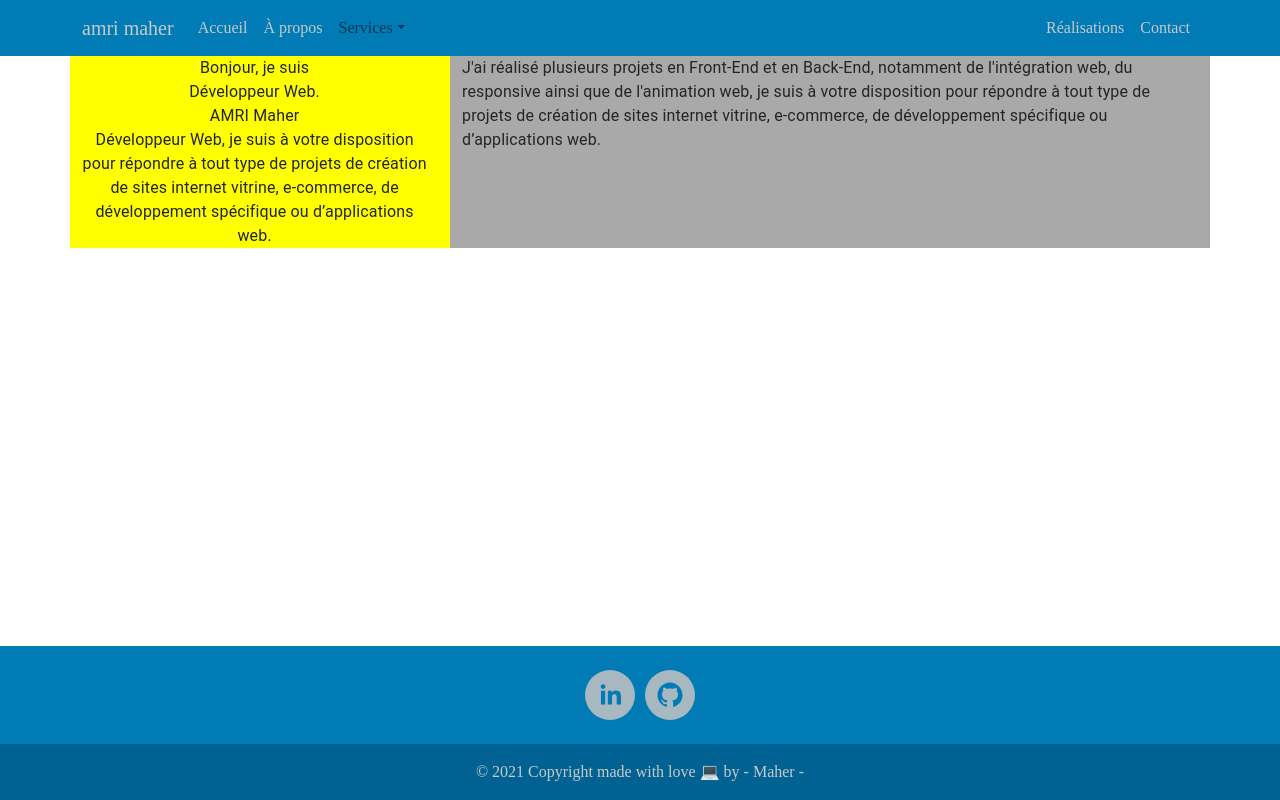
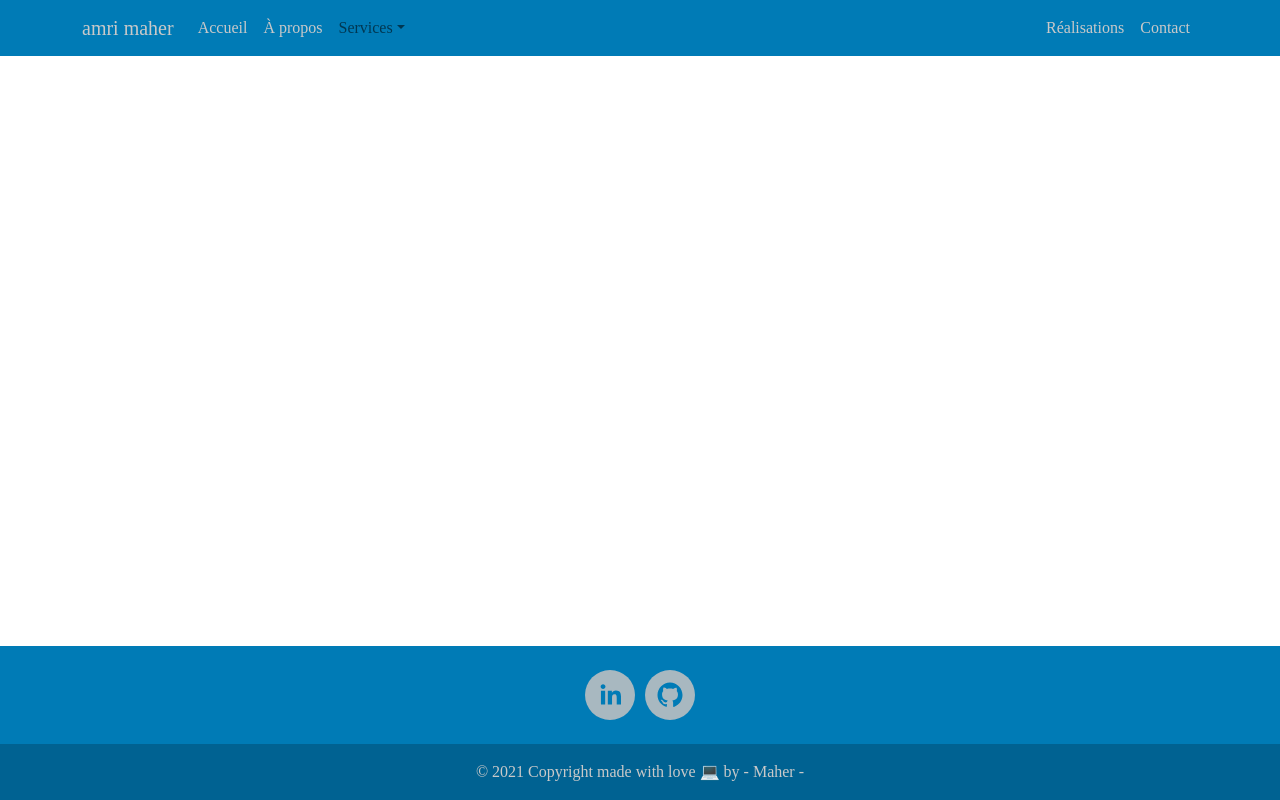
Before and after one commit to amri-coder/siteperso, a React (Create React App) app: page / in a window 1280 px wide. Built offline with nearby package versions, Linux system fonts and the light colour scheme; a web font is replaced by a local one.

Commit message:
projet perso

```diff
--- a/src/components/Accueil/Accueil.css
+++ b/src/components/Accueil/Accueil.css
@@ -3,16 +3,3 @@
 
 
 }
-.accueil .col1 {
-    background-color: yellow;
-    justify-content: space-between;
-    padding-right: 2%;
-    text-align: center;
-
-
-
-}
-.accueil .col2 {
-    background-color: darkgrey;
-
-}
--- a/src/components/Accueil/Accueil.jsx
+++ b/src/components/Accueil/Accueil.jsx
@@ -1,8 +1,6 @@
 import React from 'react';
 import './Accueil.css';
-import {Container, Row, Col} from 'react-bootstrap';
-import Typography from '@mui/material/Typography';
-
+import {Container} from 'react-bootstrap';
 
 
 function Accueil (){
@@ -12,39 +10,6 @@ function Accueil (){
 
             <Container>
 
-                <Row className="acc">
-
-                    <Col sm={4} className="col1">
-
-                        <Typography>
-                        Bonjour, je suis
-                        </Typography>
-
-                        <Typography>
-                        Développeur Web.
-                        </Typography>
-
-                        <Typography>
-                        AMRI Maher
-                        </Typography>
-
-                        <Typography>
-                        Développeur Web, je suis à votre disposition pour répondre à tout type de projets de création de sites internet vitrine, e-commerce, de développement spécifique ou d’applications web.
-                        </Typography>
-
-
-                    </Col>
-
-                    <Col sm={8} className="col2">
-
-                        <Typography variant='body1'>
-                            J'ai réalisé plusieurs projets en Front-End et en Back-End, notamment de l'intégration web, du responsive ainsi que de l'animation web,  je suis à votre disposition pour répondre à tout type de projets de création de sites internet vitrine, e-commerce, de développement spécifique ou d’applications web.
-                        </Typography>
-
-                    </Col>
-
-                </Row>
-
             </Container>
         </div>
     )
```
